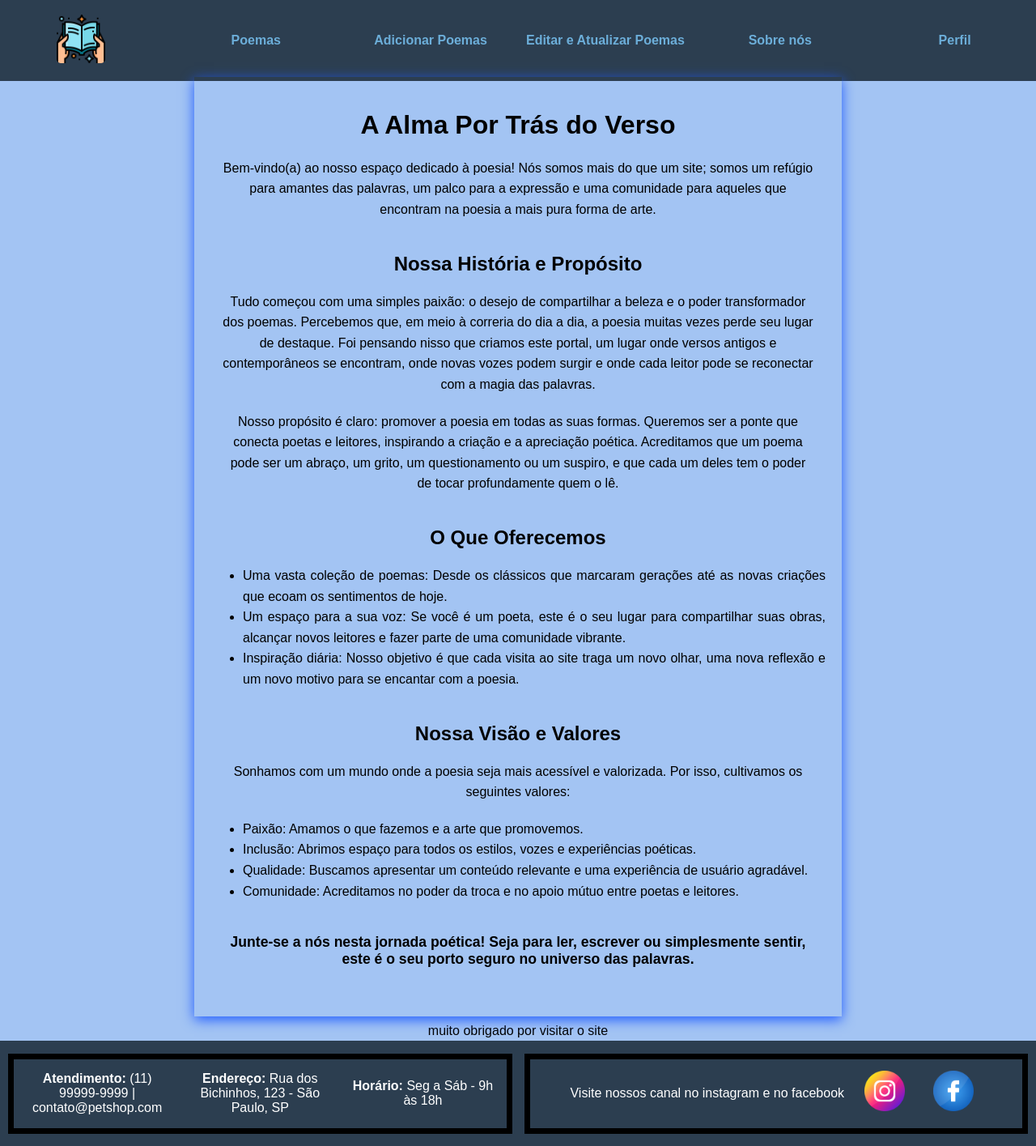
After one commit to GustaHost/PROJETO_POEMA_PHP, a PHP site: page /sobreNos2.php in a window 1280 px wide. The commit adds this page. Shown: the whole page at 81% size. Run offline with PHP 8.4, Linux system fonts and the light colour scheme.

Commit message:
algumas alterações

```diff
--- a/controller/editarController.php
+++ b/controller/editarController.php
@@ -3,7 +3,7 @@
 session_start();
 
 require_once '../model/conexao.php';
-require_once '../model/editarPoema.php';
+require_once '../model/classPoema.php';
 require_once '../controller/novoPoemaController.php';
 
 $poemaModel = new Poema($pdo);
--- a/view/adicionarPoemas.php
+++ b/view/adicionarPoemas.php
@@ -13,7 +13,7 @@ $ultimoAutor = $_COOKIE['ultimo_autor_adicionado'] ?? '';
 <head>
     <meta charset="UTF-8">
     <meta name="viewport" content="width=device-width, initial-scale=1.0">
-    <title>ADD POEMAS</title>
+    <title>A Alma Por Trás do Verso</title>
     <link rel="stylesheet" href="css/style.css">
     <link rel="shortcut icon" href="img/livro.png" type="image/x-icon">
     <script src="controller/mascara.js" defer></script>
@@ -36,6 +36,10 @@ $ultimoAutor = $_COOKIE['ultimo_autor_adicionado'] ?? '';
 
                 <div class="blocos_menus">
                     <a href="editarPoemas.php">Editar e Atualizar Poemas</a>
+                </div>
+
+                <div class="blocos_menus">
+                    <a href="sobreNos2.php" >Sobre nós</a>
                 </div>
 
                 <div class="blocos_menus">
--- a/view/css/style.css
+++ b/view/css/style.css
@@ -40,12 +40,15 @@ body{
 }
 
 /*------------------------------------------------------------*/
-#corpo{
-    width: 700px;
+.corpos{
+    width: 800px;
     height: auto;
     margin: 0 auto;
     padding: 20px;
+
     text-align: justify;
+    transform: translateY(-5px);
+    box-shadow: 0 4px 15px rgba(31, 91, 255, 0.993);
 }
 
 .ficar_no_meio{
@@ -110,15 +113,7 @@ body{
     text-align: center;
 }
 
-.corpos{
-    width: 600px;
-    height: auto;
-    margin: 0 auto;
-    padding: 20px;
-    border: 1px solid;
-    border-color: black;
-    text-align: justify;
-}
+
 
 /* manda o rodape la profinal tudo isso abaixo */
 .tudo {
--- a/view/editarPoemas.php
+++ b/view/editarPoemas.php
@@ -18,7 +18,7 @@ $ultimoPoemaEditadoId = $_COOKIE ['ultimo_poema_editado_id'] ?? '';
 <head>
     <meta charset="UTF-8">
     <meta name="viewport" content="width=device-width, initial-scale=1.0">
-    <title>Editar e Atualizar Poemas</title>
+    <title>A Alma Por Trás do Verso</title>
     <link rel="stylesheet" href="css/style.css">
     <link rel="shortcut icon" href="img/livro.png" type="image/x-icon">
     <script src="controller/mascara.js" defer></script>
@@ -38,6 +38,9 @@ $ultimoPoemaEditadoId = $_COOKIE ['ultimo_poema_editado_id'] ?? '';
                 </div>
                 <div class="blocos_menus">
                     <a href="editarPoemas.php">Editar e Atualizar Poemas</a>
+                </div>
+                <div class="blocos_menus">
+                    <a href="sobreNos2.php" >Sobre nós</a>
                 </div>
                 <div class="blocos_menus">
                     <a href="perfil.php" >Perfil</a>
--- /dev/null
+++ b/view/sobreNos2.php
@@ -0,0 +1,127 @@
+<!DOCTYPE html>
+<html lang="pt-br">
+<head>
+    <meta charset="UTF-8">
+    <meta name="viewport" content="width=device-width, initial-scale=1.0">
+    <title>A Alma Por Trás do Verso</title>
+    <link rel="stylesheet" href="css/style.css">
+    <link rel="shortcut icon" href="img/livro.png" type="image/x-icon">
+    <script src="controller/mascara.js" defer></script>
+</head>
+<body>
+    <div class="tudo">
+        <header>
+            <nav id="menu">
+                <div class="blocos_menus">
+                    <a href="inicio2.php" ><img src="img/lendo-um-livro.png" alt="icon" style="height: 60px; width: 60px; border-radius: 5px;"></a>
+                </div>
+
+                <div class="blocos_menus">
+                    <a href="poemas.php" >Poemas</a>
+                </div>
+
+                <div class="blocos_menus">
+                    <a href="adicionarPoemas.php" >Adicionar Poemas</a>
+                </div>
+
+                <div class="blocos_menus">
+                    <a href="editarPoemas.php">Editar e Atualizar Poemas</a>
+                </div>
+
+                <div class="blocos_menus">
+                    <a href="sobreNos2.php" >Sobre nós</a>
+                </div>
+
+                <div class="blocos_menus">
+                    <a href="perfil.php" >Perfil</a>
+                </div>
+
+
+
+
+            </nav>
+        </header>
+        <!------------------------------------------------------------------------------------------------------------------------------------------------>
+        <main class="corpos">
+            <h1 class="ficar_no_meio">A Alma Por Trás do Verso</h1>
+
+            <p style="text-align: center; max-width: 800px; margin: 20px auto; line-height: 1.6; padding: 0 15px;">
+                Bem-vindo(a) ao nosso espaço dedicado à poesia! Nós somos mais do que um site; somos um refúgio para amantes das palavras, um palco para a expressão e uma comunidade para aqueles que encontram na poesia a mais pura forma de arte.
+            </p>
+
+            <h2 class="ficar_no_meio" style="margin-top: 40px;">Nossa História e Propósito</h2>
+
+            <p style="text-align: center; max-width: 800px; margin: 20px auto; line-height: 1.6; padding: 0 15px;">
+                Tudo começou com uma simples paixão: o desejo de compartilhar a beleza e o poder transformador dos poemas. Percebemos que, em meio à correria do dia a dia, a poesia muitas vezes perde seu lugar de destaque. Foi pensando nisso que criamos este portal, um lugar onde versos antigos e contemporâneos se encontram, onde novas vozes podem surgir e onde cada leitor pode se reconectar com a magia das palavras.
+            </p>
+            <p style="text-align: center; max-width: 800px; margin: 20px auto; line-height: 1.6; padding: 0 15px;">
+                Nosso propósito é claro: promover a poesia em todas as suas formas. Queremos ser a ponte que conecta poetas e leitores, inspirando a criação e a apreciação poética. Acreditamos que um poema pode ser um abraço, um grito, um questionamento ou um suspiro, e que cada um deles tem o poder de tocar profundamente quem o lê.
+            </p>
+
+            <h2 class="ficar_no_meio" style="margin-top: 40px;">O Que Oferecemos</h2>
+
+            <ul style="max-width: 800px; margin: 20px auto; list-style-type: disc; padding-left: 40px; line-height: 1.6;">
+                <li>Uma vasta coleção de poemas: Desde os clássicos que marcaram gerações até as novas criações que ecoam os sentimentos de hoje.</li>
+                <li>Um espaço para a sua voz: Se você é um poeta, este é o seu lugar para compartilhar suas obras, alcançar novos leitores e fazer parte de uma comunidade vibrante.</li>
+                <li>Inspiração diária: Nosso objetivo é que cada visita ao site traga um novo olhar, uma nova reflexão e um novo motivo para se encantar com a poesia.</li>
+            </ul>
+
+            <h2 class="ficar_no_meio" style="margin-top: 40px;">Nossa Visão e Valores</h2>
+
+            <p style="text-align: center; max-width: 800px; margin: 20px auto; line-height: 1.6; padding: 0 15px;">
+                Sonhamos com um mundo onde a poesia seja mais acessível e valorizada. Por isso, cultivamos os seguintes valores:
+            </p>
+            <ul style="max-width: 800px; margin: 20px auto; list-style-type: disc; padding-left: 40px; line-height: 1.6;">
+                <li>Paixão: Amamos o que fazemos e a arte que promovemos.</li>
+                <li>Inclusão: Abrimos espaço para todos os estilos, vozes e experiências poéticas.</li>
+                <li>Qualidade: Buscamos apresentar um conteúdo relevante e uma experiência de usuário agradável.</li>
+                <li>Comunidade: Acreditamos no poder da troca e no apoio mútuo entre poetas e leitores.</li>
+            </ul>
+
+            <p style="text-align: center; max-width: 800px; margin: 40px auto; font-weight: bold; font-size: 1.1em; padding: 0 15px;">
+                Junte-se a nós nesta jornada poética! Seja para ler, escrever ou simplesmente sentir, este é o seu porto seguro no universo das palavras.
+            </p>
+        </main>
+
+
+
+         <!------------------------------------------------------------------------------------------------------------------------------------------------>
+         <p id="frase">
+            muito obrigado por visitar o site
+        </p>
+        <footer id="rodape">
+
+
+            <div class="blocos_rodape">
+                <div class="bloquinhos">
+                    <p><strong>Atendimento:</strong> (11) 99999-9999 | contato@petshop.com</p>
+                </div>
+                <div class="bloquinhos">
+                    <p><strong>Endereço:</strong> Rua dos Bichinhos, 123 - São Paulo, SP</p>
+                </div>
+                <div class="bloquinhos">
+                    <p><strong>Horário:</strong> Seg a Sáb - 9h às 18h</p>
+                </div>
+
+
+
+            </div>
+
+            <div class="blocos_rodape">
+                <p>
+                    Visite nossos canal no instagram e no facebook
+                </p>
+                <a href="https://instagram.com/petshop" target="_blank">
+                    <img src="img/instagram.png" alt="logo instagram" style="height: 50px; width: 50px;">
+                </a>
+                <a href="https://facebook.com/petshop" target="_blank">
+                    <img src="img/facebook.png" alt="logo facebook" style="height: 50px; width: 50px;">
+                </a>
+            </div>
+        </footer>
+
+
+        <script src="js/javaScript.js"></script>
+    </div>
+</body>
+</html>
```
Also changed, not shown: view/cadastrar.php (+7 -1 lines), view/esqueciSenha.php (+7 -1 lines), view/inicio.php (+46 -2 lines), view/inicio2.php (+42 -3 lines), view/login.php (+8 -2 lines), view/perfil.php (+7 -1 lines), view/poemas.php (+6 -7 lines), view/sobreNos.php (added, +119 -0 lines), model/classPoema.php (renamed from model/editarPoema.php).
